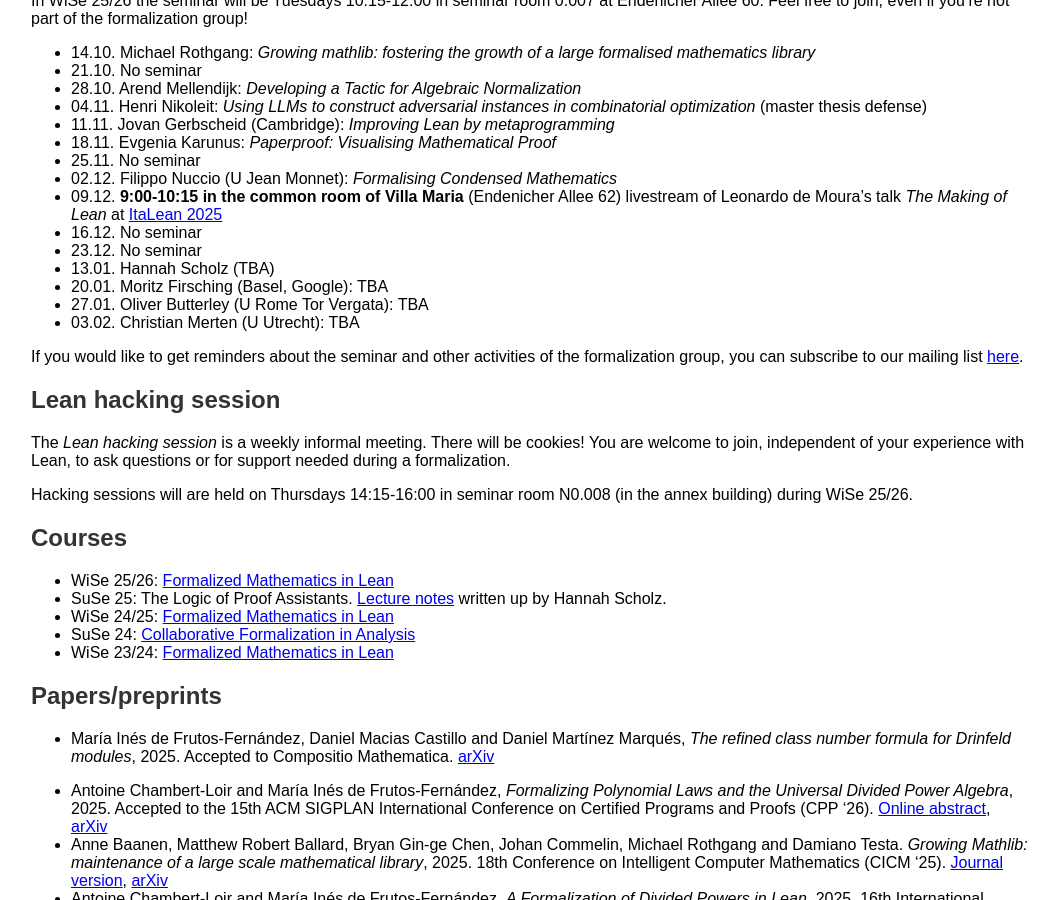
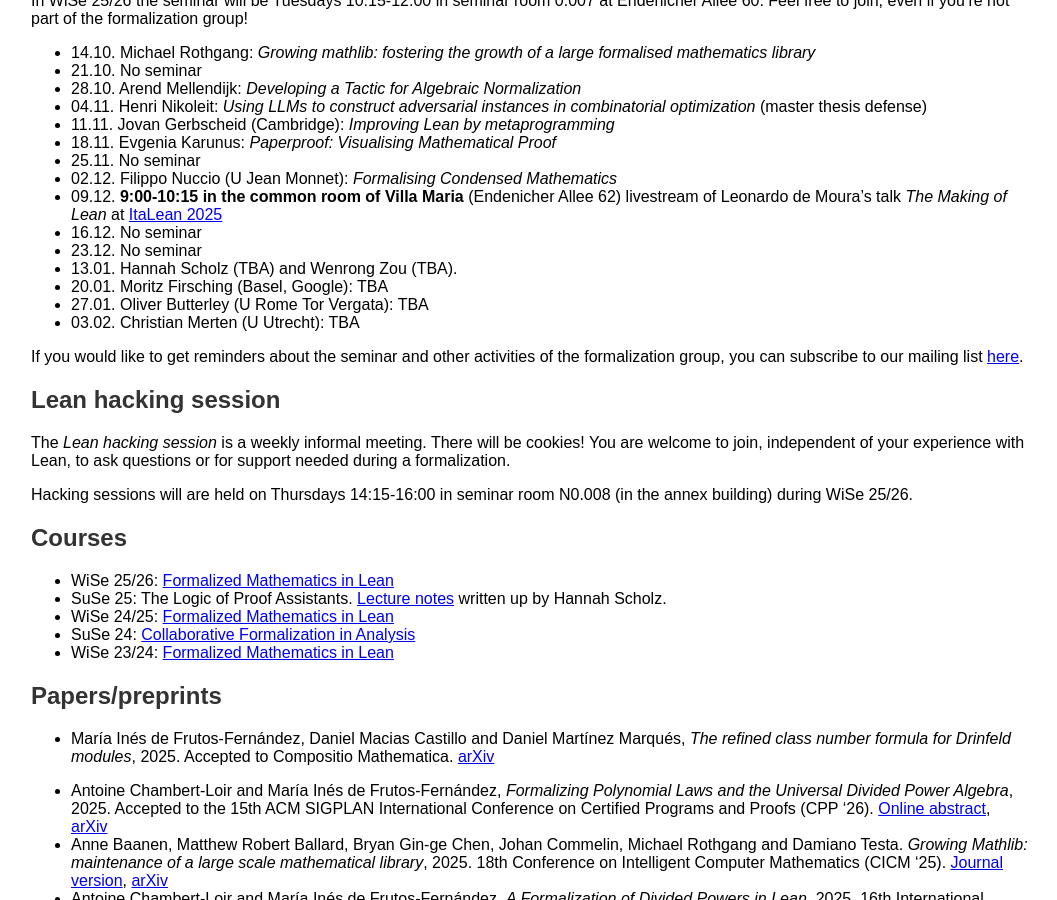
Before and after one commit to fpvandoorn/fpvandoorn.github.io, a Jekyll site: the page built from formalized-mathematics.md, in a window 1280 px wide and 900 px high, scrolled down 708 px. Shown: the whole window, without its empty margins (109-1166 px from the left). Built offline with Jekyll 4.4.1, drawn with Linux system fonts in a browser that asks for light colours; our own code applies the rules of GitHub Pages for plain Markdown files.

Commit message:
Update formalized-mathematics.md (#26)

```diff
--- a/formalized-mathematics.md
+++ b/formalized-mathematics.md
@@ -53,7 +53,7 @@ In WiSe 25/26 the seminar will be Tuesdays 10:15-12:00 in seminar room 0.007 at
 * 09.12. **9:00-10:15 in the common room of Villa Maria** (Endenicher Allee 62) livestream of Leonardo de Moura's talk *The Making of Lean* at [ItaLean 2025](https://pitmonticone.github.io/ItaLean2025/)
 * 16.12. No seminar
 * 23.12. No seminar
-* 13.01. Hannah Scholz (TBA)
+* 13.01. Hannah Scholz (TBA) and Wenrong Zou (TBA).
 * 20.01. Moritz Firsching (Basel, Google): TBA
 * 27.01. Oliver Butterley (U Rome Tor Vergata): TBA
 * 03.02. Christian Merten (U Utrecht): TBA
```
